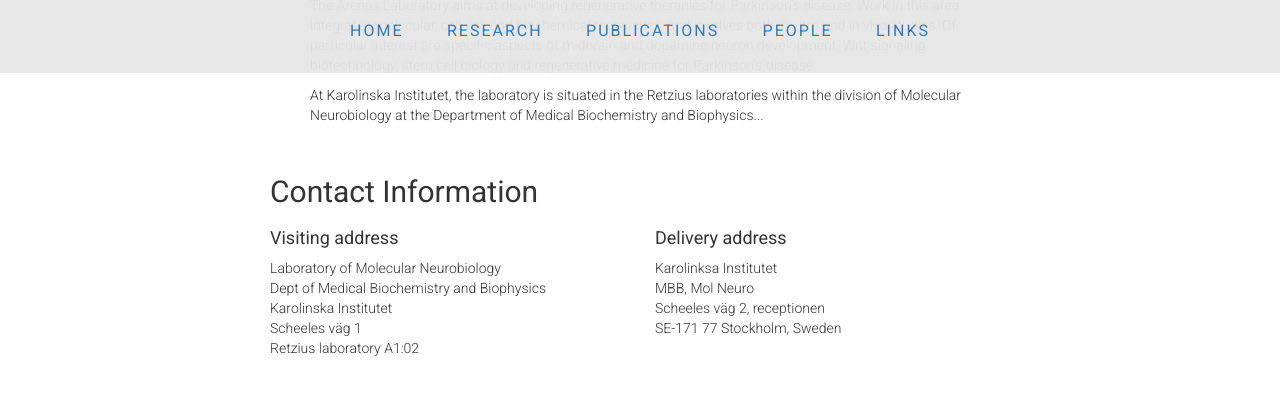
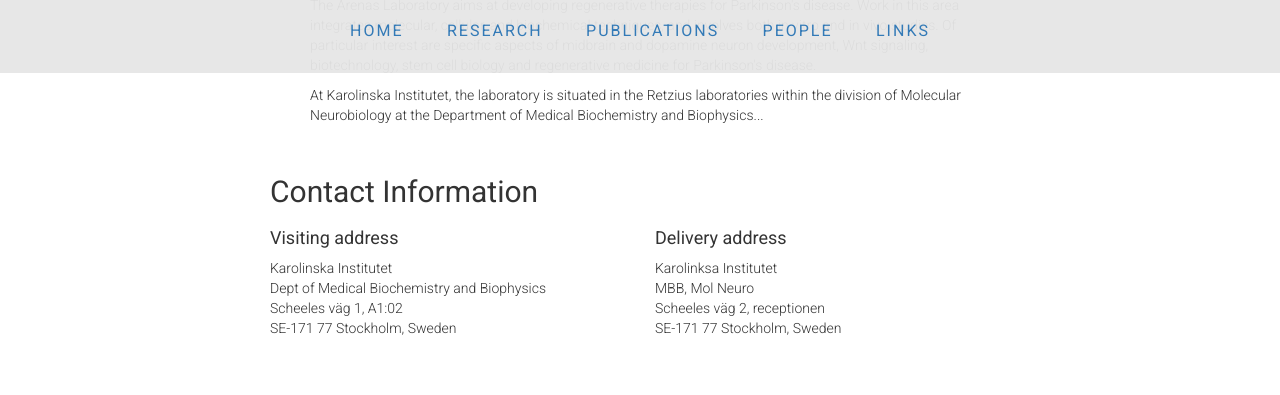
Before and after one commit to ArenasLab/arenaslab.github.io, a Jekyll site: the page index.html, which Jekyll copies as it is, in a window 1280 px wide and 900 px high, scrolled down 1984 px, cut to the strip 0-404 px from the top of the window. Shown: the top 395 px of the strip. Built offline with Jekyll 4.4.1, drawn with Linux system fonts in a browser that asks for light colours.

Commit message:
Update index.html

```diff
--- a/index.html
+++ b/index.html
@@ -150,11 +150,10 @@
 	<div class="row">
 	  <div class=" col-sm-6  col-md-6 col-lg-6" align="left">
             <h4>Visiting address</h4>
-              <p>Laboratory of Molecular Neurobiology<br>
+              <p>Karolinska Institutet<br>
                  Dept of Medical Biochemistry and Biophysics<br>
-                 Karolinska Institutet<br>
-                 Scheeles väg 1<br>
-                 Retzius laboratory A1:02</p>
+                 Scheeles väg 1, A1:02<br>
+                 SE-171 77 Stockholm, Sweden
 	   </div>
            <div class=" col-sm-6  col-md-6 col-lg-6" align="left">
 	   <h4>Delivery address</h4>
```
